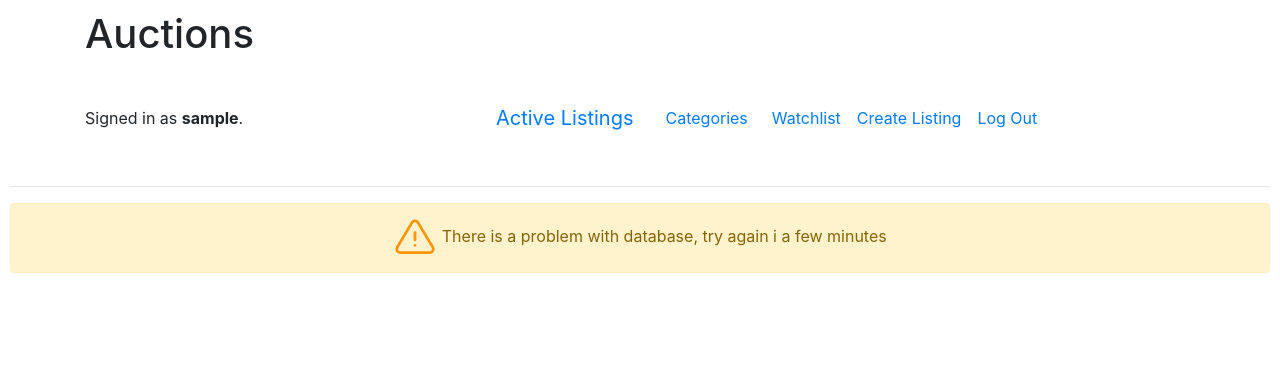
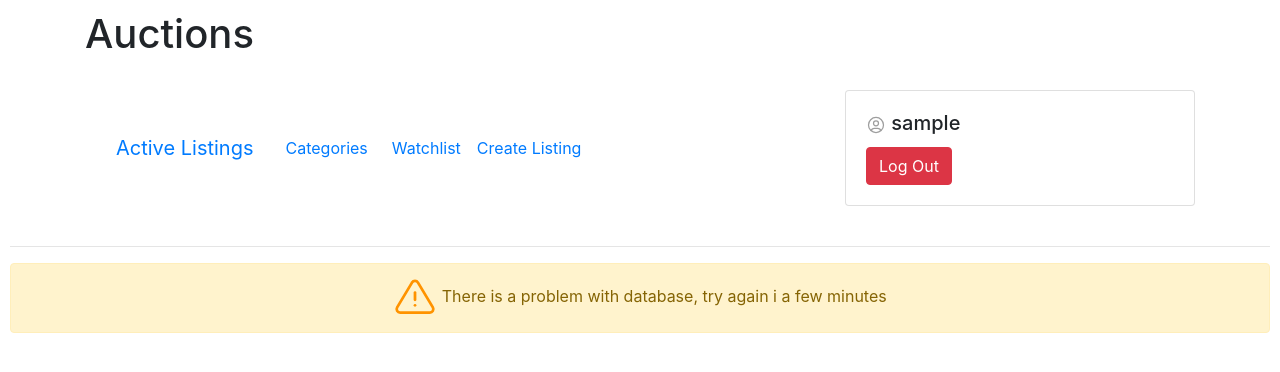
Before and after one commit to AliAmCa/Auctions, a Django app: page /listing/1/1 in a window 1280 px wide. Shown: the top 372 px of the page. Run offline with Django 3.2, Linux system fonts and the light colour scheme; the visitor is signed in with stand-in values (Sample User, id 1); data that the repository does not hold is empty; some libraries are stand-ins or nearby versions.

Commit message:
Final commit

```diff
--- a/auctions/forms.py
+++ b/auctions/forms.py
@@ -8,7 +8,7 @@ for item in result:
 class NewProductForm(forms.Form):
     title = forms.CharField(label= 'Title',widget=forms.TextInput(attrs={'name':'title', 'class':'form-control'}))
     description = forms.CharField(label= 'Description',max_length=200, widget=forms.Textarea(attrs={'name':'description', 'rows':3, 'cols':5, 'class':'form-control'}))
-    initialPrice = forms.FloatField(label='Initial Bid')
+    initialPrice = forms.FloatField(label='Initial Bid', min_value=0)
     image = forms.URLField(label='Image', required=False)
     category = forms.ChoiceField(label='Category', choices = categories, required=False)
 
--- a/auctions/models.py
+++ b/auctions/models.py
@@ -19,13 +19,17 @@ class Category(models.Model):
     def __str__(self) -> str:
         return f"{self.name}"
 
+    def getActiveListings(self):
+        return self.products.all().filter(active = True)
+
+
 
 class Product(models.Model):
     name = models.CharField(max_length=64)
-    description = models.CharField(max_length=200, null = True)
+    description = models.CharField(max_length=400, null = True)
     price = models.FloatField()
     date = models.DateField()
-    image = models.CharField(max_length=64, default="", blank=True, null= True)
+    image = models.URLField( default="", blank=True, null= True)
     category = models.ForeignKey(Category, on_delete= models.CASCADE, related_name="products", blank=True, null=True)
     seller = models.ForeignKey(User, on_delete= models.CASCADE, related_name="sales" )
     active = models.BooleanField(default=True)
@@ -33,6 +37,10 @@ class Product(models.Model):
 
     def __str__(self) -> str:
         return f"{self.name} - Price: ${self.price}"
+
+    def newBid(self, bid):
+        self.price = bid
+        self.save()
 
     def mayorBid(self):
 
--- a/auctions/templates/auctions/index.html
+++ b/auctions/templates/auctions/index.html
@@ -11,7 +11,7 @@ Auctions
         <div class="row">
             {% for item in products %}
                 <div class="col-md-6 col-lg-4">
-                    <div class="card">
+                    <div class="card mt-2">
                         {% if item.image %}
                             <img src="{{item.image}}" alt="" class="card-img-top">
                         {% endif %}
--- a/auctions/templates/auctions/layout.html
+++ b/auctions/templates/auctions/layout.html
@@ -13,14 +13,9 @@
         <header>
             <div class="container">
                 <h1>Auctions</h1>
-                <div class="row justify-content-center justify-content-md-between align-items-center py-4">
-                    <div  class="col-md-4 col-6 ">
-                        {% if user.is_authenticated %}
-                            Signed in as <strong>{{ user.username }}</strong>.
-                        {% else %}
-                            Not signed in.
-                        {% endif %}
-                    </div>
+
+                <div class="row justify-content-between align-items-center py-4">
+
                     <div class="col-md-8">
 
                         <nav class="navbar navbar-expand-lg bg-body-tertiary">
@@ -39,24 +34,44 @@
                                         <li class="nav-item">
                                             <a class="nav-link active" aria-current="page" href="{% url 'new' %}">Create Listing</a>
                                         </li>
-                                        <li class="nav-item">
-                                            <a class="nav-link" href="{% url 'logout' %}">Log Out</a>
-                                        </li>
-                                    {% else %}
-
-                                        <li class="nav-item">
-                                            <a class="nav-link" href="{% url 'login' %}">Log In</a>
-                                        </li>
-                                        <li class="nav-item">
-                                            <a class="nav-link" href="{% url 'register' %}">Register</a>
-                                        </li>
-
 
                                     {% endif %}
                                 </ul>
                               </div>
                             </div>
                           </nav>
+                    </div>
+                    <div  class="col-md-4 col-6 text-end">
+                        {% if user.is_authenticated %}
+                        <div class="card">
+
+                            <div class="card-body">
+                              <h5 class="card-title">
+                                <svg xmlns="http://www.w3.org/2000/svg" class="icon icon-tabler icon-tabler-user-circle" width="20" height="20" viewBox="0 0 24 24" stroke-width="1.5" stroke="#9e9e9e" fill="none" stroke-linecap="round" stroke-linejoin="round">
+                                    <path stroke="none" d="M0 0h24v24H0z" fill="none"/>
+                                    <path d="M12 12m-9 0a9 9 0 1 0 18 0a9 9 0 1 0 -18 0" />
+                                    <path d="M12 10m-3 0a3 3 0 1 0 6 0a3 3 0 1 0 -6 0" />
+                                    <path d="M6.168 18.849a4 4 0 0 1 3.832 -2.849h4a4 4 0 0 1 3.834 2.855" />
+                                  </svg>
+                                {{ user.username }}
+                              </h5>
+
+                              <a class="btn btn-danger" href="{% url 'logout' %}">Log Out</a>
+
+                            </div>
+                          </div>
+
+
+                        {% else %} <div class="card">
+
+                            <div class="card-body row justify-content-around">
+
+                                <a class="nav-link col-4" href="{% url 'login' %}">Log In</a>
+                                <a class="nav-link col-4" href="{% url 'register' %}">Register</a>                            </div>
+                          </div>
+
+
+                        {% endif %}
                     </div>
                 </div>
             </div>
--- a/auctions/templates/auctions/login.html
+++ b/auctions/templates/auctions/login.html
@@ -9,7 +9,7 @@ Login
     {% if message %}
         <div>{{ message }}</div>
     {% endif %}
-    <div class="container mt-5">
+    <div class="container mt-5 text-center">
         <div class="row justify-content-center col">
             <div class="col-md-4">
                 <form action="{% url 'login' %}" method="post">
--- a/auctions/views.py
+++ b/auctions/views.py
@@ -103,11 +103,12 @@ def showListing(request, listing_id,  message ):
     user_is_winner = False
     is_owner = False
     comments = []
+    bids_number = 0
+    current_bid = None
 
     try:
          # Taking listing info
         listing = Product.objects.get(pk= listing_id)
-        mayor_bid = listing.price
         comments = listing.getComments()
 
         try:
@@ -132,9 +133,10 @@ def showListing(request, listing_id,  message ):
             bids = Bid.objects.filter(product= listing).order_by('-bid')
 
             if bids:
-                mayor_bid = bids[0].bid
+                bids_number= len(bids)
+                current_bid = bids[0]
         else:
-            bids = None
+            bids = []
             # user is winner?
             if user and listing.winner and user.id == listing.winner.id:
                 user_is_winner= True
@@ -151,8 +153,8 @@ def showListing(request, listing_id,  message ):
         return render(request,"auctions/listingPage.html",{
             "listing": listing,
             "item_in_watchlist": item_in_watchlist,
-            "mayor_bid": mayor_bid,
-            "item_bids": bids,
+            "bids_number": bids_number,
+            "current_bid": current_bid,
             "is_owner": is_owner,
             "user_winner": user_is_winner,
             "comments": comments,
@@ -200,24 +202,24 @@ def listingActions(request, listing_id):
 
 
 def newBid (request, listing_id):
+    isvalid = False
     if request.method == 'POST':
         try:
             user =  User.objects.get(username= request.user)
             # Taking listing info
             listing = Product.objects.get(pk= listing_id)
+            try:
+                bidAmount = float(request.POST["bidAmount"])
+                if bidAmount >  listing.price:
+                    isvalid= True
+            except:
+                message = "You must make a valid bid"
 
-            bidAmount = float(request.POST["bidAmount"])
-            isvalid = False
-
-            mayor_bid = listing.mayorBid()
-
-
-            if mayor_bid and bidAmount > mayor_bid.bid or bidAmount >= listing.price:
-                isvalid= True
             if isvalid:
                 # Create nuevo bid
                 newBid = Bid(user= user, product = listing, bid = bidAmount, date= datetime.now())
                 newBid.save()
+                listing.newBid(bidAmount)
                 message = 'Bid done!'
             else:
                 message = 'Sorry! You must make a better bid'
@@ -234,7 +236,7 @@ def newComment(request, listing_id):
             listing = Product.objects.get(pk= listing_id)
             usercomment = request.POST["userComment"]
             if usercomment:
-                newComment = Comments(author= user, product= listing, comment= usercomment)
+                newComment = Comments(author= user, product= listing, comment= usercomment, date = datetime.now())
                 newComment.save()
                 message= 'Comment saved'
             else:
@@ -264,13 +266,15 @@ def watchlistView(request):
     })
 
 def categoriesView(request, category_id = 0):
+    products = []
     if category_id != 0:
         # Search for the products with that category
         category = Category.objects.get(pk = category_id)
-        products = category.products.all()
+        products = category.getActiveListings()
 
 
     return render(request, "auctions/categories.html",{
         "categories": categories,
-        "products": products
+        "products": products,
+        "category_id": category_id
     })
```
Also changed, not shown: auctions/templates/auctions/categories.html (+8 -0 lines), auctions/templates/auctions/listingPage.html (+16 -29 lines), auctions/templates/auctions/register.html (+12 -3 lines), auctions/migrations/0015_alter_product_image.py (added), auctions/migrations/0016_alter_product_description.py (added), auctions/static/photos/teddy-bear-g38d819305_1280.jpeg (added).
